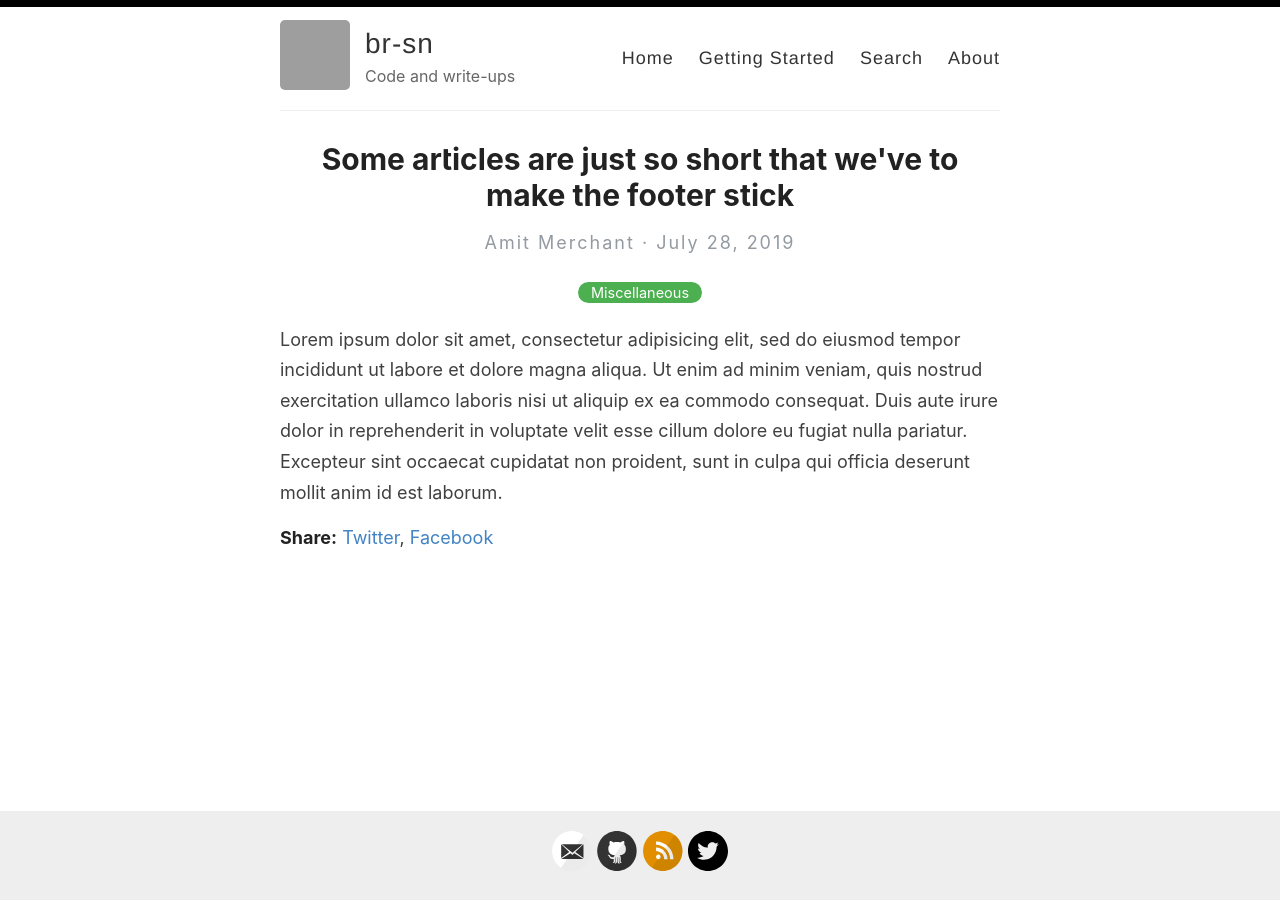
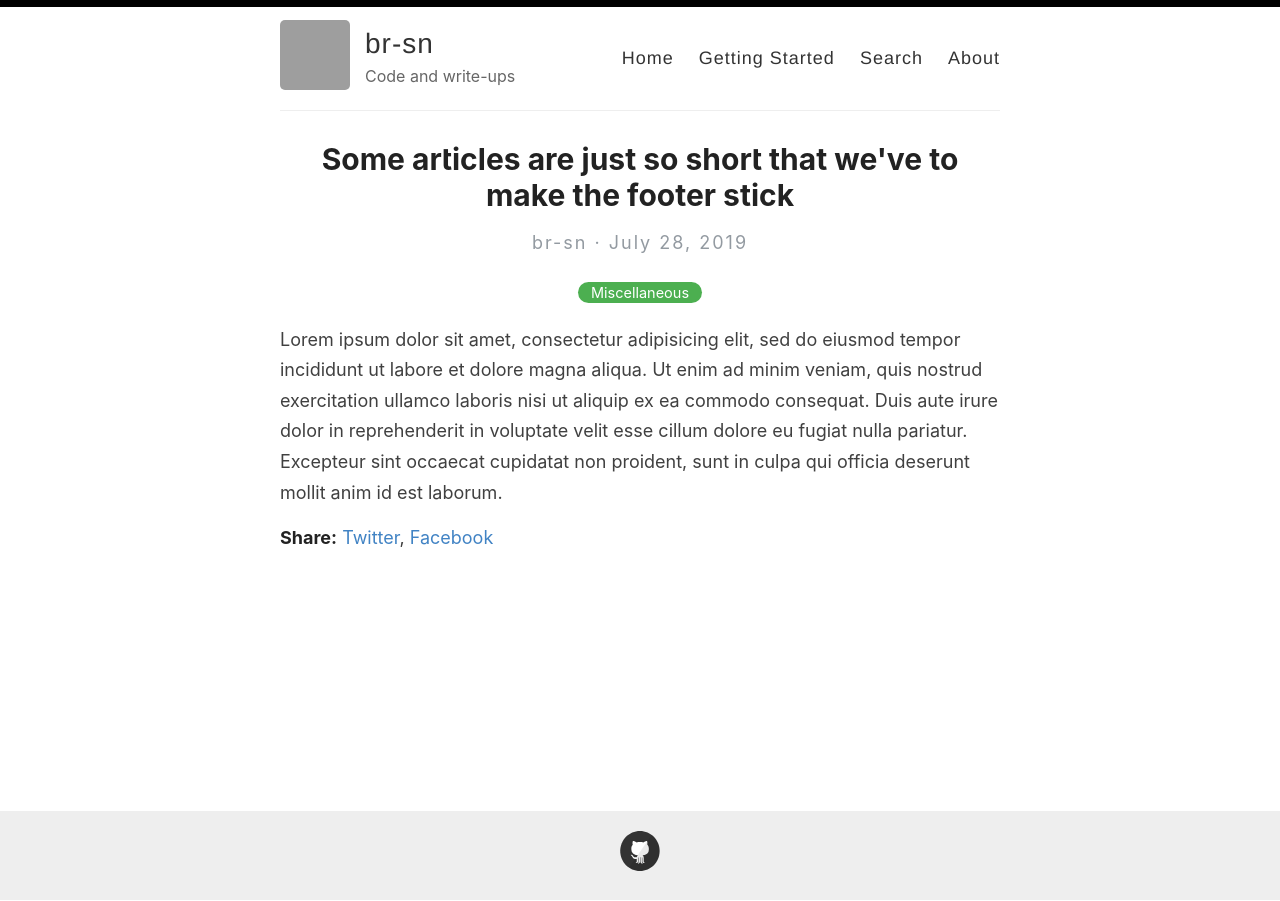
Before and after one commit to br-sn/br-sn.github.io, a Jekyll site: the page built from _posts/2019-7-28-super-short-article.md, in a window 1280 px wide. Built offline with Jekyll 4.4.1, drawn with Linux system fonts in a browser that asks for light colours; grey boxes are pictures that could not be loaded.

Commit message:
Update _config.yml

```diff
--- a/_config.yml
+++ b/_config.yml
@@ -6,7 +6,7 @@
 name: br-sn
 
 # Name of the author
-author: Amit Merchant
+author: br-sn
 
 # Short bio or description (displayed in the header)
 description: Code and write-ups
@@ -21,15 +21,15 @@ avatar: https://avatars0.githubusercontent.com/u/39455110?s=460&u=287522e07c6c08
 # Includes an icon in the footer for each username you enter
 footer-links:
   dribbble:
-  email: amit.d.merchant@gmail.com
+  email:
   facebook:
   flickr:
-  github: amitmerchant1990/reverie
+  github: https://github.com/br-sn/
   instagram:
   linkedin:
   pinterest:
-  rss: rss
-  twitter: amit_merchant
+  rss:
+  twitter:
   stackoverflow:
   youtube: # channel/<your_long_string> or user/<user-name>
   googleplus: # anything in your profile username that comes after plus.google.com/
```
